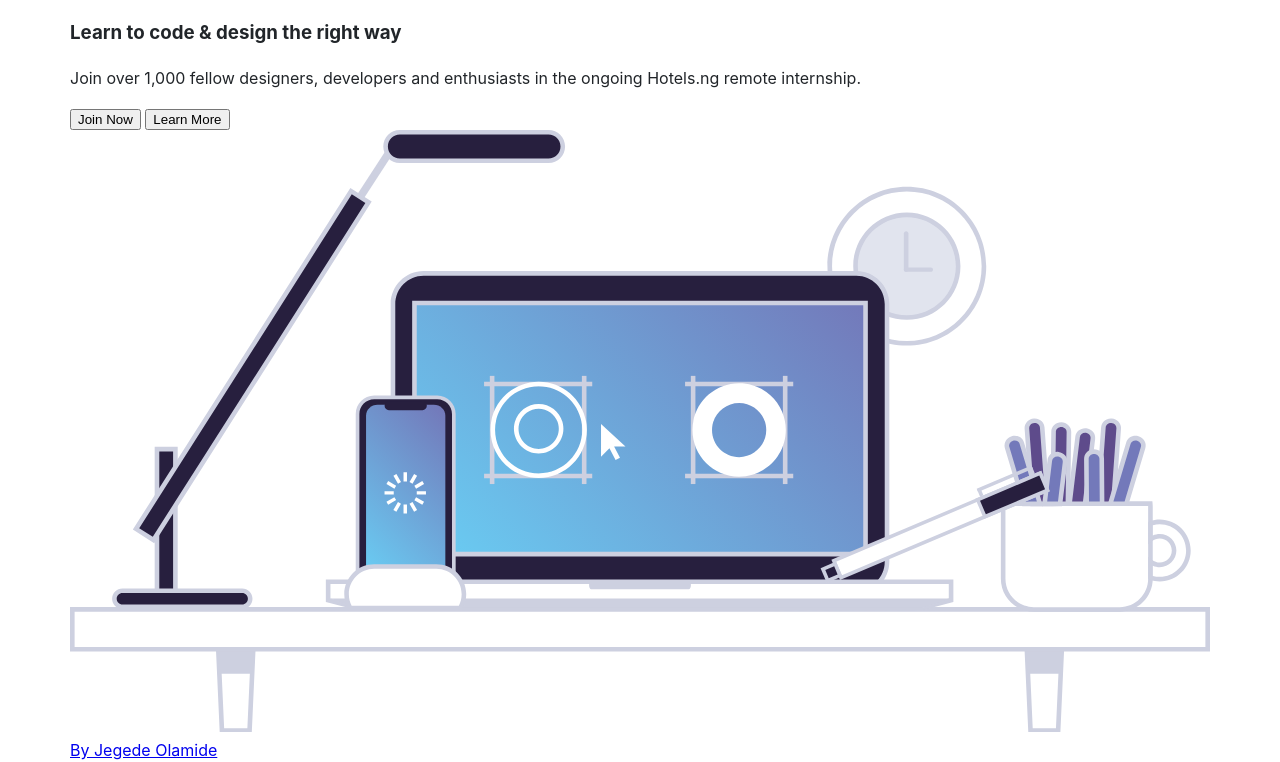
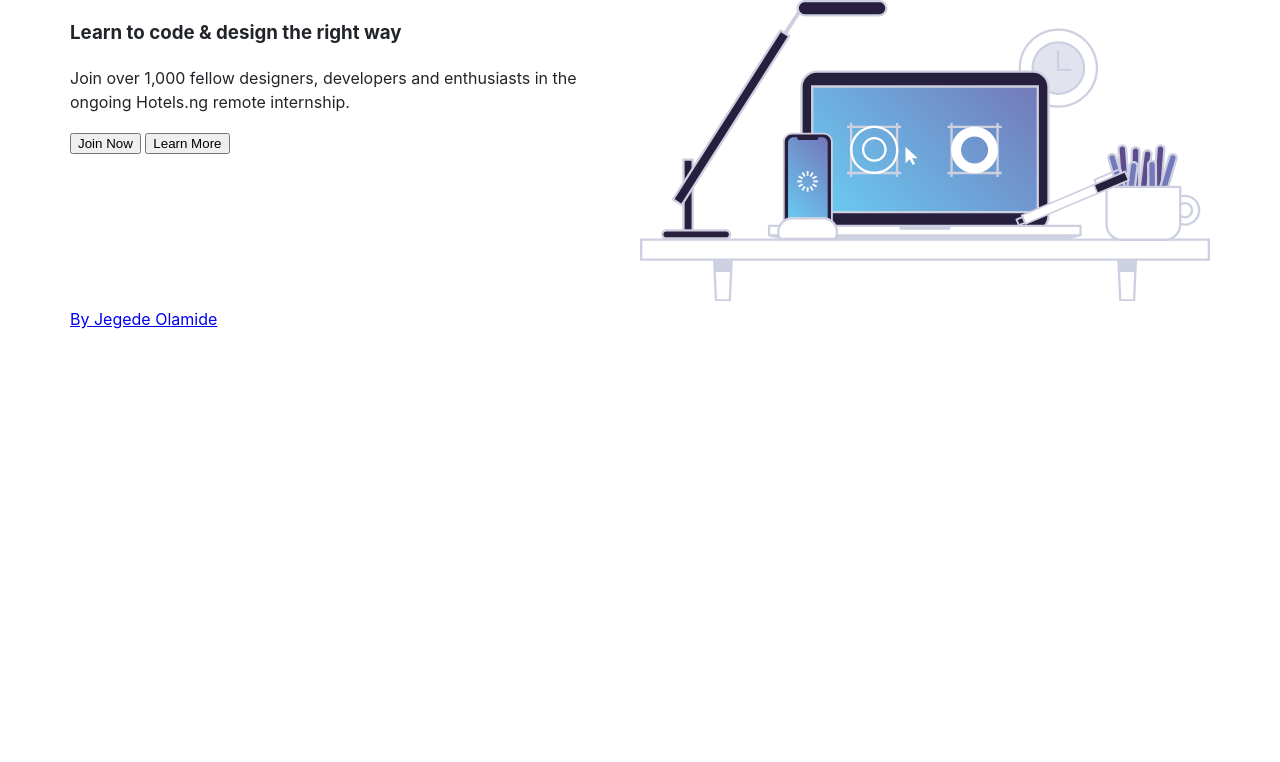
Before and after one commit to jegedeolamide99/HNG_internship, a PHP site: page / in a window 1280 px wide. Shown: the part 88-850 px from the top of the page. After the commit the page ends 417 px from the top, so only its background shows below. Run offline with PHP 8.4, Linux system fonts and the light colour scheme.

Commit message:
Add styles for column and row

```diff
--- a/style.css
+++ b/style.css
@@ -22,6 +22,15 @@ body {
   justify-content: space-between;
   padding: 1rem 0;
 }
+.hng__row {
+  display: flex;
+  flex-wrap: wrap;
+}
+.hng__column {
+  position: relative;
+  width: 100%;
+  min-height: 1px;
+}
 /* Media Queries */
 @media screen and (min-width:576px) {
   .hng__container {
@@ -37,6 +46,10 @@ body {
   .hng__container {
       max-width: 960px;
   }
+  .col-6 {
+    flex: 0 0 50%;
+    max-width: 50%;
+  }
 }
 @media screen and (min-width:1200px) {
   .hng__container {
```
